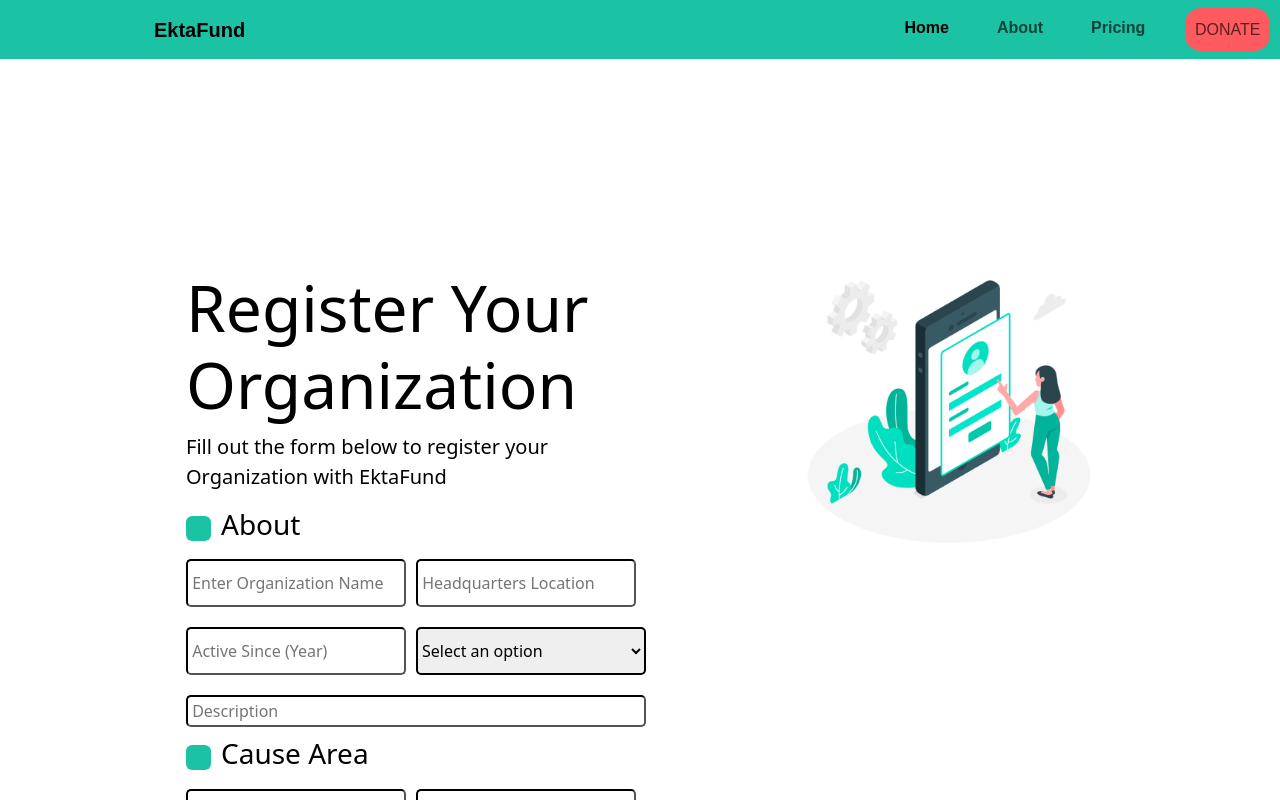
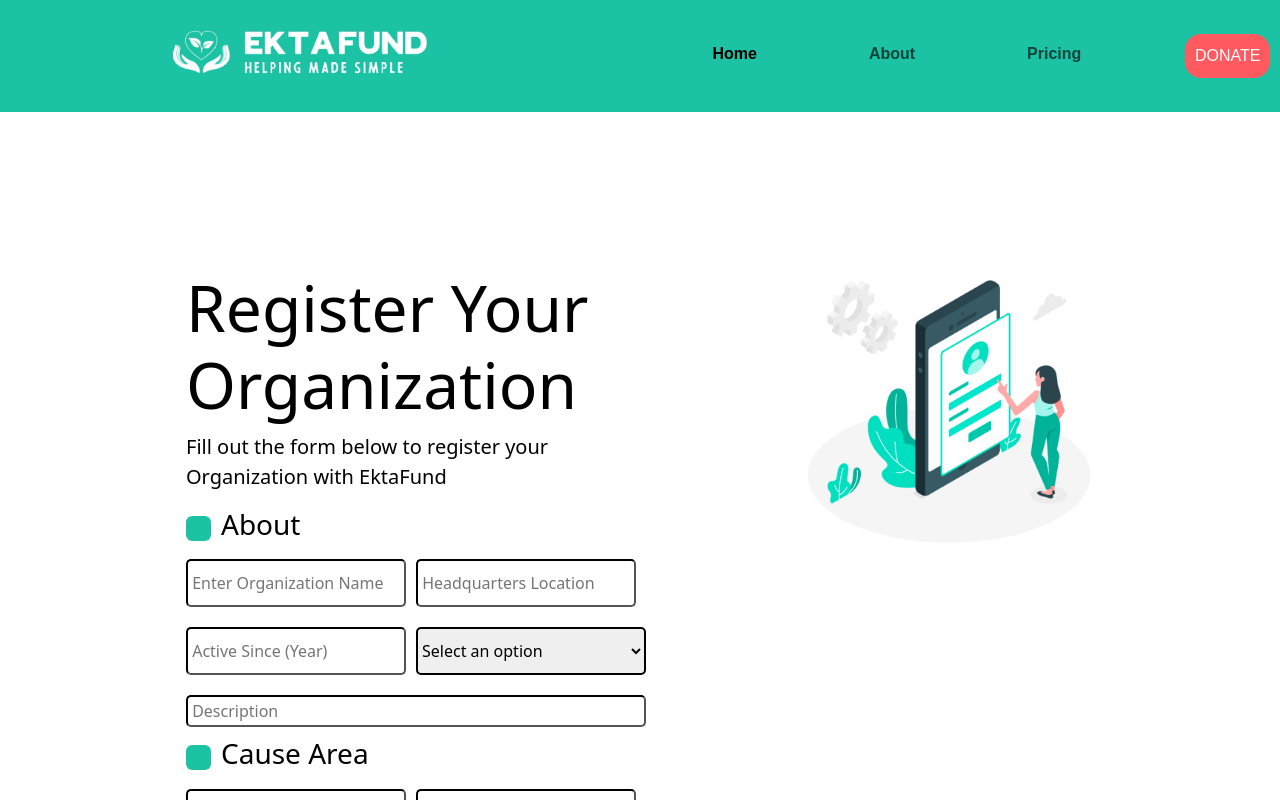
Before and after one commit to kunj-bhuva/Ekta_Fund, a React (Create React App) app: page / in a window 1280 px wide. Shown: the top 800 px of the page. Built offline with nearby package versions, Linux system fonts and the light colour scheme.

Commit message:
some more work

```diff
--- a/public/index.html
+++ b/public/index.html
@@ -5,13 +5,18 @@
     <meta name="viewport" content="width=device-width, initial-scale=1.0" />
     <meta http-equiv="X-UA-Compatible" content="ie=edge" />
     <title>EktaFund</title>
+    <!-- Bootstrap CSS -->
+    <link href="https://cdn.jsdelivr.net/npm/bootstrap@5.3.0-alpha1/dist/css/bootstrap.min.css" rel="stylesheet">
+    <!-- Bootstrap JS with Popper.js included -->
+
+
 
   </head>
   <body>
 
     <div id="root"></div>
     <!-- The "root" div is where React will mount your app -->
-
+      <script src="https://cdn.jsdelivr.net/npm/bootstrap@5.3.0-alpha1/dist/js/bootstrap.bundle.min.js"></script>
     <!-- React scripts -->
   </body>
 </html>
--- a/src/App.css
+++ b/src/App.css
@@ -1,6 +1,4 @@
-.header {
-  background-color: #0ea47a;
-}
+
 
 .content {
   padding: 50px;
--- a/src/components/Body.js
+++ b/src/components/Body.js
@@ -8,9 +8,15 @@ export default function Body() {
     return (
         <div className="Body">
             <div className="content">
-                <h1 className="content-headline">Register Your <br/>Organization </h1>
-                <p> Fill out the form below to register your <br/> Organization with EktaFund</p>
-                <img src={loginImage} alt="loginImage" className="login-image" />
+            <div className="image_line" style={{ display: 'flex', alignItems: 'center' }}>
+                <div className="lines" style={{ flex: '1' }}>
+                    <h1 className="content-headline">Register Your <br />Organization</h1>
+                    <p>Fill out the form below to register your <br /> Organization with EktaFund</p>
+                </div>
+                    <img src={loginImage} alt="loginImage" className="login-image" style={{ flex: '2', maxWidth: '100%' }} />
+                </div>
+
+
                 <RegistrationForm/>
             </div>
         </div>
--- a/src/components/Header.css
+++ b/src/components/Header.css
@@ -10,9 +10,16 @@
 
 .nav-item
 {
-    margin-left: 2rem;
+    margin-left: 6rem;
 }
-/* .header {
+
+.fixed-top
+{
+    background-color: #1BC2A4 !important;
+    height: 7rem;
+}
+/*
+ .header {
   background-color: #1BC2A4;
   width: 100vw;
   min-height: 30px;
@@ -51,6 +58,8 @@
   .logo {
       width: 80px;
   }
+
+
 
   .header-navBar {
       font-size: 16px;
@@ -223,6 +232,8 @@
   border: none;
   font-family: Arial, sans-serif;
 }
+*/
+
 
 .header-navBar:hover {
   color: aliceblue;
@@ -230,7 +241,7 @@
   cursor: pointer;
 }
 
- */
+
  .button {
     font-size: 1rem;
     background-color: #ff5a5f;
--- a/src/components/Header.js
+++ b/src/components/Header.js
@@ -3,29 +3,34 @@ import './Header.css';  // Import the CSS for the Header component
 import logo from '../images/logo_big.png';
 import loginImage from '../images/Mobile-login-Cristina 1.png';
 
-
 function Header() {
     return (
-      <nav class="navbar navbar-expand-lg bg-body-tertiary">
-    <div class="container">
-      <a class="navbar-brand" href="#">EktaFund</a>
-      <button class="navbar-toggler" type="button" data-bs-toggle="collapse" data-bs-target="#navbarNav" aria-controls="navbarNav" aria-expanded="false" aria-label="Toggle navigation">
-        <span class="navbar-toggler-icon"></span>
+        <nav className="navbar navbar-expand-lg bg-body-tertiary fixed-top">
+            <div className="container">
+                <a className="navbar-brand" href="#">
+                    <img className="somee" src={logo} alt="Logo" style={{ height: '6rem' }} />
+                </a>
+                {/* Hamburger button for collapsing menu on small screens */}
+                <button className="navbar-toggler" type="button" data-bs-toggle="collapse" data-bs-target="#navbarNav" aria-controls="navbarNav" aria-expanded="false" aria-label="Toggle navigation">
+                    <span className="navbar-toggler-icon"></span>
                 </button>
-      <div class="collapse navbar-collapse" id="navbarNav">
-        <ul class="navbar-nav ms-auto">
-          <li class="nav-item">
-            <a class="nav-link active" aria-current="page" href="#">Home</a>
+                {/* Collapsible menu */}
+                <div className="collapse navbar-collapse" id="navbarNav">
+                    <ul className="navbar-nav ms-auto">
+                        <li className="nav-item">
+                            <a className="nav-link active" aria-current="page" href="#">Home</a>
                         </li>
-          <li class="nav-item">
-            <a class="nav-link" href="#">About</a>
+                        <li className="nav-item">
+                            <a className="nav-link" href="#">About</a>
                         </li>
-          <li class="nav-item">
-            <a class="nav-link" href="#">Pricing</a>
+                        <li className="nav-item">
+                            <a className="nav-link" href="#">Pricing</a>
                         </li>
-          <button class="nav-item button">
-            <a class="nav-link " aria-disabled="true">DONATE</a>
+                        <li className="nav-item">
+                            <button className='button'>
+                            <a className="nav-link text-white" aria-disabled="true" >DONATE</a>
                             </button>
+                        </li>
                     </ul>
                 </div>
             </div>
--- a/src/components/RegistrationForm.css
+++ b/src/components/RegistrationForm.css
@@ -1,6 +1,7 @@
 .RegistrationForm{
     padding: 0;
     margin: 0;
+
 }
 .form {
     /* border: solid 1px black; */
```
Also changed, not shown: src/images/logo_big.png. Lines whose indentation alone changed are shown as unchanged.
